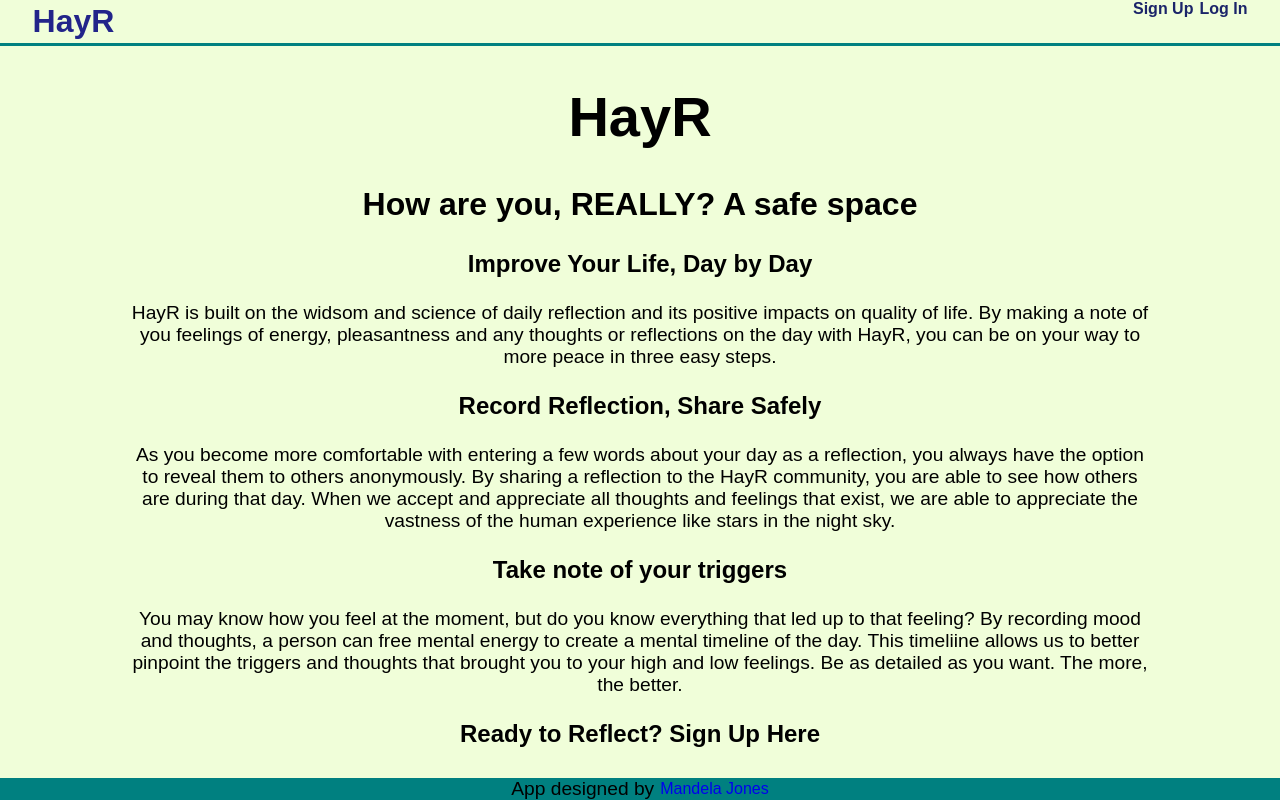
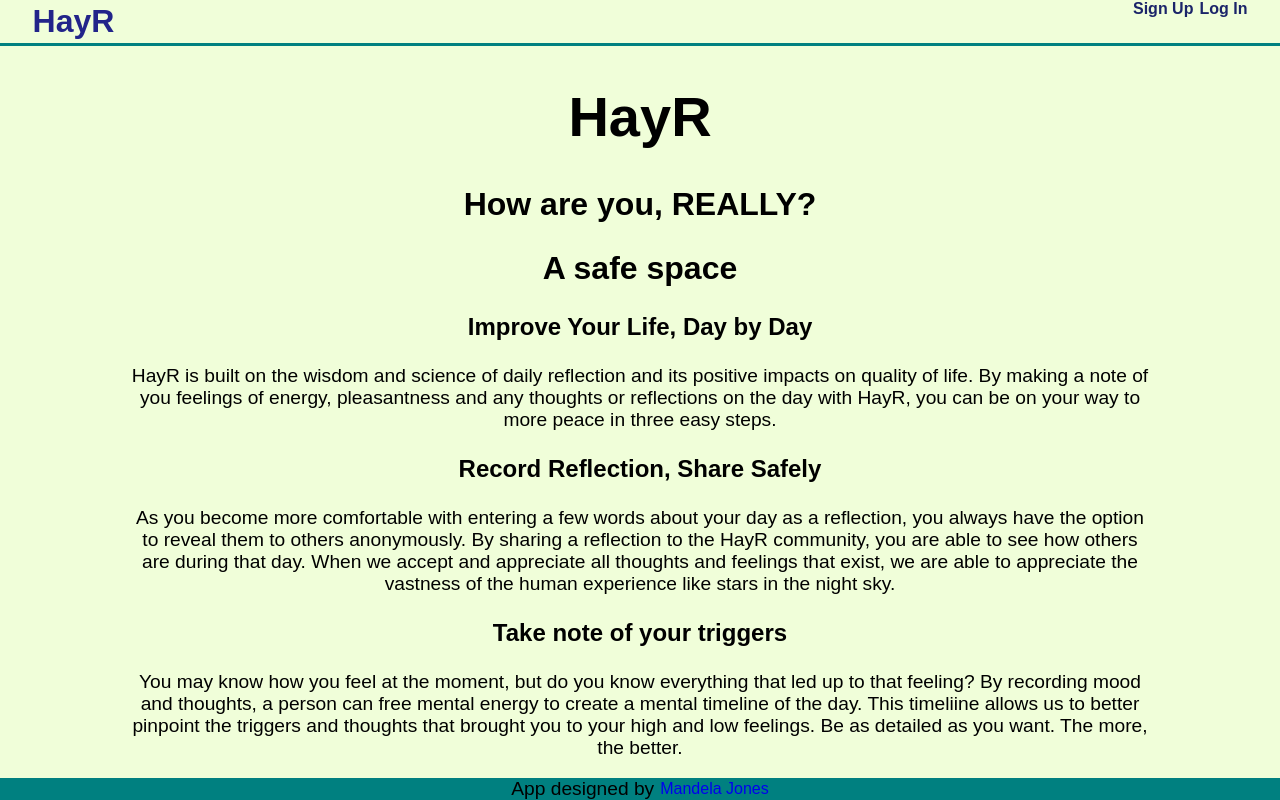
Before and after one commit to ManXD3la/hayr-client, a React (Create React App) app: page / in a window 1280 px wide. Built offline with nearby package versions, Linux system fonts and the light colour scheme.

Commit message:
landing reword, demo account

```diff
--- a/src/components/LandingPage/Landing.css
+++ b/src/components/LandingPage/Landing.css
@@ -1,3 +1,12 @@
+.landingContainer {
+    overflow: auto;
+}
+
+.landingBtn {
+    text-decoration: none;
+
+}
+
 section {
     width: 80vw;
     margin: auto
--- a/src/components/LandingPage/Landing.js
+++ b/src/components/LandingPage/Landing.js
@@ -1,5 +1,5 @@
 import React, {Component} from 'react';
-import {Redirect} from 'react-router-dom'
+import {Redirect, Link} from 'react-router-dom'
 
 import './Landing.css';
 
@@ -12,7 +12,7 @@ class Landing extends Component {
         this.state = {
             emailFormatY: true,
             passwordLengthY: true,
-            signUpSuccess: false
+            signUpSuccess: false,
         }
     }
 
@@ -51,7 +51,6 @@ class Landing extends Component {
         // })
         console.log(this.state.passwordLengthY)
     }
-
 
     handleSignUpSubmit = (ev) => {
         ev.preventDefault();
@@ -102,12 +101,12 @@ class Landing extends Component {
             <div className='landingContainer'>
                 <header role="banner">
                 <h1>HayR</h1>
-                <h2>How are you, REALLY? A safe space</h2>
+                <h2>How are you, REALLY?</h2>
+                <h2>A safe space</h2>
                 </header>
-
                 <section>
                     <h3>Improve Your Life, Day by Day</h3>
-                <p>HayR is built on the widsom and science of daily reflection and its positive impacts on quality of life. By making a note of you feelings of energy, pleasantness and any thoughts or reflections on the day with HayR, you can be on your way to more peace in three easy steps.</p>
+                    <p>HayR is built on the wisdom and science of daily reflection and its positive impacts on quality of life. By making a note of you feelings of energy, pleasantness and any thoughts or reflections on the day with HayR, you can be on your way to more peace in three easy steps.</p>
                 </section>
 
                 <section>
@@ -122,10 +121,14 @@ class Landing extends Component {
 
                 <section>
                     <h3>Ready to Reflect? Sign Up Here</h3>
+                    <h4>Use Our Demo Account to Log In</h4>
+                    <h4>User Name: hayr-arty010</h4>
+                    <h4>Password: p@stworld0fAn3wtEmpoyee4</h4>
+
                     <form className='signup-form' id="signup-form" onSubmit={this.handleSignUpSubmit}>
                     <div>
                     <label htmlFor="displayName">Your name</label>
-                <input required placeholder='First + Last or Username' type="text" name='displayName' id='displayName'/>
+                    <input required placeholder='User Name' type="text" name='displayName' id='displayName'/>
                     </div>
                     <div>
                     <label htmlFor="emailAddress">Email</label>
@@ -138,7 +141,7 @@ class Landing extends Component {
                             onChange={e => this.validatePassword(e.target.value)}/>
                     </div>
                     <p className='formErrorMessage'>{this.displayError()}</p>
-                <button type='submit' disabled={!submitEnabled}>Sign Up</button>
+                    <button type='submit' disabled={!submitEnabled} className='landingBtn'>Sign Up</button>
                 </form>
                 </section>
                 {this.state.signUpSuccess? <Redirect to='/journal'/>:null}
```
Lines whose indentation alone changed are shown as unchanged.
